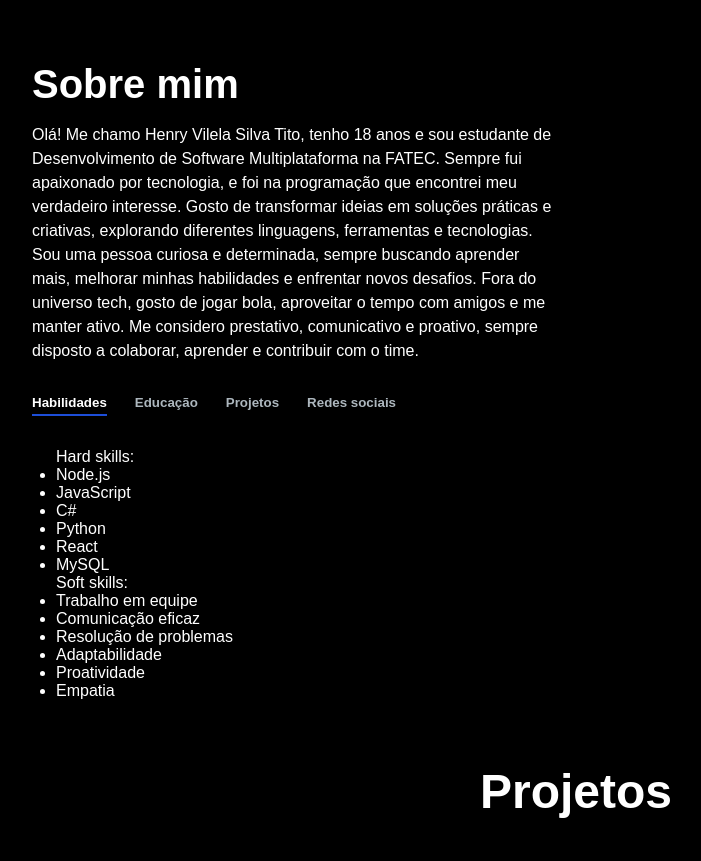
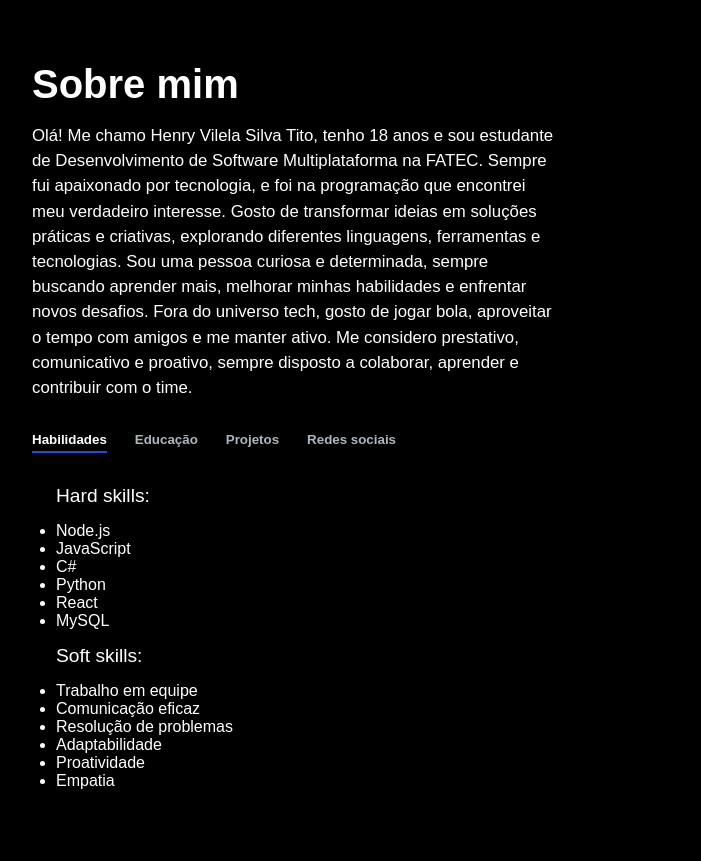
Before and after one commit to HenryTito/VERS-O-ALFA-PORTFOLIO, a Next.js app: page / in a window 1280 px wide. Shown: the part 680-1541 px from the top of the page, without its empty margins (64-765 px from the left). Built offline with nearby package versions, Linux system fonts and the light colour scheme.

Commit message:
Update AboutSection.css

```diff
--- a/src/app/components/AboutSection.css
+++ b/src/app/components/AboutSection.css
@@ -75,4 +75,20 @@
   font-family: sans-serif;
   list-style: none;
   font-size: 2rem;
+}.about-text{
+  font-size: 1.05rem;
 }
+.paragrafo-hard{
+  font-size: 1.2rem;
+  margin-bottom: 15px;
+}
+
+.paragrafo-soft{
+  margin-top: 15px;
+  font-size: 1.2rem;
+  margin-bottom: 15px;
+}
+
+.about{
+  margin-bottom: 10px;
+}
```
